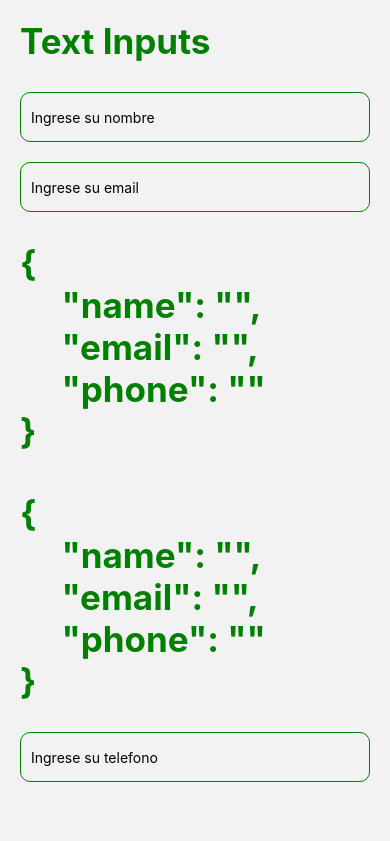
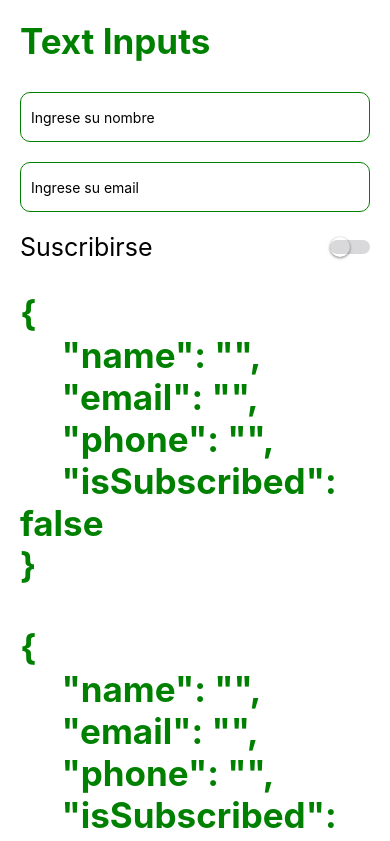
Before and after one commit to leedd87/reactNativeComponents, a React Native app: screen /TextInputScreen in a window 390 px wide. Shown: the top 841 px of the page. Built offline with nearby package versions, Linux system fonts and the light colour scheme.

Commit message:
add section list

```diff
--- a/src/data/menuItems.tsx
+++ b/src/data/menuItems.tsx
@@ -27,5 +27,15 @@ export const menuItems: MenuItem[] = [
         name: 'Text Inputs',
         icon: 'document-text-outline',
         component: 'TextInputScreen'
+    },
+    {
+        name: 'Pull to Refresh',
+        icon: 'refresh-outline',
+        component: 'PullToRefreshScreen'
+    },
+    {
+        name: 'Section List',
+        icon: 'list-outline',
+        component: 'CustomSectionListScreen'
     }
 ]
--- /dev/null
+++ b/src/hooks/useForm.tsx
@@ -0,0 +1,20 @@
+import { useState } from 'react';
+
+export const useForm = <T extends Object>(initState: T) => {
+
+    const [state, setState] = useState(initState);
+
+    const onChange = <K extends Object>(value: K, field: keyof T) => {
+        setState({
+            ...state,
+            [field]: value
+        });
+    }
+
+    return {
+        ...state,
+        form: state,
+        onChange,
+    }
+
+}
--- a/src/navigator/Navigator.tsx
+++ b/src/navigator/Navigator.tsx
@@ -6,13 +6,20 @@ import { Animation102Screen } from '../screens/Animation102Screen';
 import { SwitchScreen } from '../screens/SwitchScreen';
 import { AlertScreen } from '../screens/AlertScreen';
 import { TextInputScreen } from '../screens/TextInputScreen';
+import { PullToRefreshScreen } from '../screens/PullToRefreshScreen';
+import { CustomSectionListScreen } from '../screens/CustomSectionListScreen';
 
 const Stack = createStackNavigator();
 
 export const Navigator = () => {
     return (
         <Stack.Navigator
-            screenOptions={{ headerShown: false }}
+            screenOptions={{
+                headerShown: false,
+                cardStyle: {
+                    backgroundColor: 'white'
+                }
+            }}
         >
             <Stack.Screen name="HomeScreen" component={HomeScreen} />
             <Stack.Screen name="Animation101Screen" component={Animation101Screen} />
@@ -20,6 +27,8 @@ export const Navigator = () => {
             <Stack.Screen name="SwitchScreen" component={SwitchScreen} />
             <Stack.Screen name="AlertScreen" component={AlertScreen} />
             <Stack.Screen name="TextInputScreen" component={TextInputScreen} />
+            <Stack.Screen name="PullToRefreshScreen" component={PullToRefreshScreen} />
+            <Stack.Screen name="CustomSectionListScreen" component={CustomSectionListScreen} />
         </Stack.Navigator>
     );
 }
--- /dev/null
+++ b/src/screens/CustomSectionListScreen.tsx
@@ -0,0 +1,42 @@
+import React from 'react'
+import { SectionList, Text, View } from 'react-native'
+import { HeaderTitle } from '../components/HeaderTitle'
+import { styles } from '../theme/appTheme';
+
+interface Casas {
+    casa: string;
+    data: string[];
+}
+
+const casas: Casas[] = [
+    {
+        casa: "DC Comics",
+        data: ["Batman", "Superman", "Robin", "Batman", "Superman", "Robin", "Batman", "Superman", "Robin", "Batman", "Superman", "Robin",]
+    },
+    {
+        casa: "Marvel Comics",
+        data: ["Antman", "Thor", "Spiderman", "Antman", "Antman", "Thor", "Spiderman", "Antman", "Antman", "Thor", "Spiderman", "Antman", "Antman", "Thor", "Spiderman", "Antman", "Antman", "Thor", "Spiderman", "Antman", "Antman", "Thor", "Spiderman", "Antman",]
+    },
+    {
+        casa: "Anime",
+        data: ["Kenshin", "Goku", "Saitama", "Kenshin", "Goku", "Saitama", "Kenshin", "Goku", "Saitama", "Kenshin", "Goku", "Saitama", "Kenshin", "Goku", "Saitama", "Kenshin", "Goku", "Saitama", "Kenshin", "Goku", "Saitama",]
+    }
+];
+
+export const CustomSectionListScreen = () => {
+    return (
+        <View style={{ ...styles.globalMargin, flex: 1 }}>
+            {/*  */}
+            <SectionList
+                sections={casas}
+                keyExtractor={(item, index) => item + index}
+                renderItem={({ item }) => <Text>{item}</Text>}
+                stickySectionHeadersEnabled
+                renderSectionHeader={({ section }) => (
+                    <View style={{ backgroundColor: 'white' }}>
+                        <HeaderTitle title={section.casa} />
+                    </View>)}
+            />
+        </View>
+    )
+}
--- /dev/null
+++ b/src/screens/PullToRefreshScreen.tsx
@@ -0,0 +1,46 @@
+import React, { useState } from 'react'
+import { ScrollView, View, RefreshControl } from 'react-native'
+import { HeaderTitle } from '../components/HeaderTitle'
+import { styles } from '../theme/appTheme';
+
+export const PullToRefreshScreen = () => {
+
+    const [refreshing, setRefreshing] = useState(false)
+    const [data, setData] = useState<string>()
+
+    const onRefresh = () => {
+        setRefreshing(true)
+
+        setTimeout(() => {
+            console.log('Terminamos')
+            setRefreshing(false)
+            setData('Hola Mundo')
+        }, 1500)
+    }
+
+    return (
+        <ScrollView
+            refreshControl={
+                <RefreshControl
+                    refreshing={refreshing}
+                    onRefresh={onRefresh}
+                    progressViewOffset={10}
+                    progressBackgroundColor="green"
+                    colors={['white', 'red', 'orange']}
+                    style={{ backgroundColor: 'green' }}
+                    tintColor='white'
+                />
+            }
+        >
+
+            <View style={styles.globalMargin}>
+                <HeaderTitle title='Pull To Refresh' />
+                {
+                    data && <HeaderTitle title={data} />
+                }
+
+
+            </View>
+        </ScrollView>
+    )
+}
--- a/src/screens/TextInputScreen.tsx
+++ b/src/screens/TextInputScreen.tsx
@@ -1,26 +1,21 @@
 import React, { useState } from 'react'
-import { StyleSheet, TextInput, View, KeyboardAvoidingView, Platform, ScrollView, TouchableWithoutFeedback, Keyboard } from 'react-native'
+import { StyleSheet, TextInput, View, KeyboardAvoidingView, Platform, ScrollView, TouchableWithoutFeedback, Keyboard, Text } from 'react-native'
+import { CustomSwitch } from '../components/CustomSwitch'
 import { HeaderTitle } from '../components/HeaderTitle'
+import { useForm } from '../hooks/useForm'
 import { styles } from '../theme/appTheme'
 
 export const TextInputScreen = () => {
 
-    const [form, setForm] = useState({
+    const { form, onChange, isSubscribed } = useForm({
+
         name: '',
         email: '',
         phone: '',
+        isSubscribed: false
     })
 
-    const onChange = (value: string, field: string) => {
 
-        setForm({
-            ...form,
-            [field]: value
-        })
-
-
-
-    }
 
     return (
         <KeyboardAvoidingView
@@ -50,6 +45,12 @@ export const TextInputScreen = () => {
                             keyboardType='email-address'
                             keyboardAppearance='dark'
                         />
+
+                        <View style={stylesScreen.switchRow}>
+                            <Text style={stylesScreen.switchText}>Suscribirse</Text>
+                            <CustomSwitch isOn={isSubscribed} onChange={(value) => onChange(value, 'isSubscribed')} />
+                        </View>
+
                         <HeaderTitle title={JSON.stringify(form, null, 5)} />
                         <HeaderTitle title={JSON.stringify(form, null, 5)} />
                         <TextInput
@@ -74,5 +75,14 @@ const stylesScreen = StyleSheet.create({
         paddingHorizontal: 10,
         borderRadius: 10,
         marginVertical: 10,
-    }
+    },
+    switchText: {
+        fontSize: 25,
+    },
+    switchRow: {
+        flexDirection: 'row',
+        justifyContent: 'space-between',
+        alignItems: 'center',
+        marginVertical: 10
+    },
 })
```
